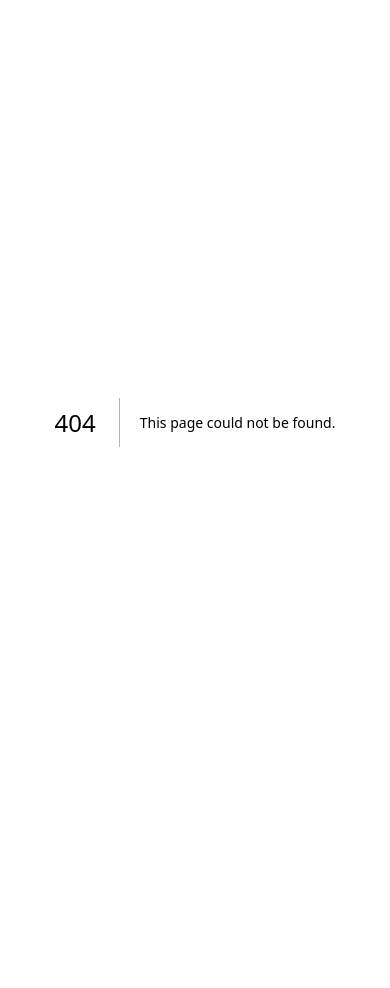
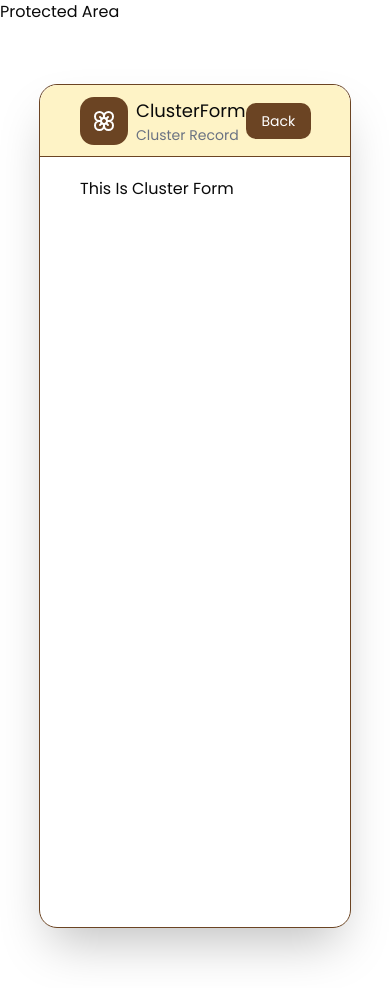
Before and after one commit to paung29/DoiTung-product-management, a Next.js app in the folder frontend/: page /staff/cluster/cluster-form in a window 390 px wide. Before the commit this address had no page. Before the commit the page ends 844 px from the top, so only its background shows below. Built offline with nearby package versions, Linux system fonts and the light colour scheme.

Commit message:
Done - Responsive Cluster Form Shell

```diff
--- /dev/null
+++ b/frontend/app/(protected)/staff/cluster/cluster-form/layout.tsx
@@ -0,0 +1,20 @@
+"use client";
+
+import FormPageShell from "@/components/custom/staff/form/form-page-shell";
+import { icons } from "lucide-react";
+
+function ClusterFormLayout({ children }: { children: React.ReactNode }) {
+  return (
+    <div>
+      <FormPageShell
+        title={"ClusterForm"}
+        subtitle={"Cluster Record"}
+        icon={icons.Flower}
+        backHref={"/cluster"}
+        children={children}
+      />
+    </div>
+  );
+}
+
+export default ClusterFormLayout;
--- /dev/null
+++ b/frontend/app/(protected)/staff/cluster/cluster-form/page.tsx
@@ -0,0 +1,9 @@
+import FormPageShell from "@/components/custom/staff/form/form-page-shell";
+import { icons } from "lucide-react";
+import React from "react";
+
+function ClusterForm() {
+  return <div>This Is Cluster Form</div>;
+}
+
+export default ClusterForm;
--- /dev/null
+++ b/frontend/components/custom/common/back-button.tsx
@@ -0,0 +1,20 @@
+import { useRouter } from "next/navigation";
+
+function BackButton() {
+  const router = useRouter();
+
+  const backFunction = () => {
+    router.back();
+  };
+  return (
+    <button
+      type="button"
+      onClick={backFunction}
+      className="rounded-lg bg-primary-button px-4 py-2 text-sm text-white hover:border-amber-100 hover:border-2"
+    >
+      Back
+    </button>
+  );
+}
+
+export default BackButton;
--- /dev/null
+++ b/frontend/components/custom/common/form-icon-titles.tsx
@@ -0,0 +1,25 @@
+"use client";
+
+import { LucideIcon } from "lucide-react";
+
+type FormIconTitlesProps = {
+  title: string;
+  subtitle: string;
+  icon: LucideIcon;
+};
+
+function FormIconTitles({ title, subtitle, icon: Icon }: FormIconTitlesProps) {
+  return (
+    <div className="flex flex-row justify-center items-center gap-2">
+      <div className="h-12 w-12 bg-primary-button flex justify-center items-center rounded-xl">
+        <Icon className="text-white " />
+      </div>
+      <div className="flex flex-col">
+        <p className="text-lg font-medium ">{title}</p>
+        <p className="text-sm text-gray-500">{subtitle}</p>
+      </div>
+    </div>
+  );
+}
+
+export default FormIconTitles;
--- /dev/null
+++ b/frontend/components/custom/staff/form/cluster-recording-form.tsx
@@ -0,0 +1,7 @@
+import React from "react";
+
+function ClusterRecordingForm() {
+  return <div>ClusterRecordingForm</div>;
+}
+
+export default ClusterRecordingForm;
--- /dev/null
+++ b/frontend/components/custom/staff/form/form-page-shell.tsx
@@ -0,0 +1,40 @@
+"use client";
+
+import { useRouter } from "next/navigation";
+import React from "react";
+import BackButton from "../../common/back-button";
+import FormIconTitles from "../../common/form-icon-titles";
+import { icons, LucideIcon } from "lucide-react";
+
+type FormPageShellProps = {
+  title: string;
+  subtitle: string;
+  icon: LucideIcon;
+  backHref: string;
+  children: React.ReactNode;
+};
+
+function FormPageShell({
+  title,
+  subtitle,
+  icon,
+  children,
+}: FormPageShellProps) {
+  const router = useRouter();
+  const backfunction = () => {
+    router.back();
+  };
+  return (
+    <>
+      <div className="min-h-screen max-w-[80%] border-primary-button border rounded-2xl shadow-2xl mx-auto my-15">
+        <div className=" bg-amber-100 rounded-t-2xl h-18 border-primary-button border-b flex flex-row justify-between items-center px-10">
+          <FormIconTitles title={title} subtitle={subtitle} icon={icon} />
+          <BackButton />
+        </div>
+        <div className="px-10 py-5">{children}</div>
+      </div>
+    </>
+  );
+}
+
+export default FormPageShell;
```
